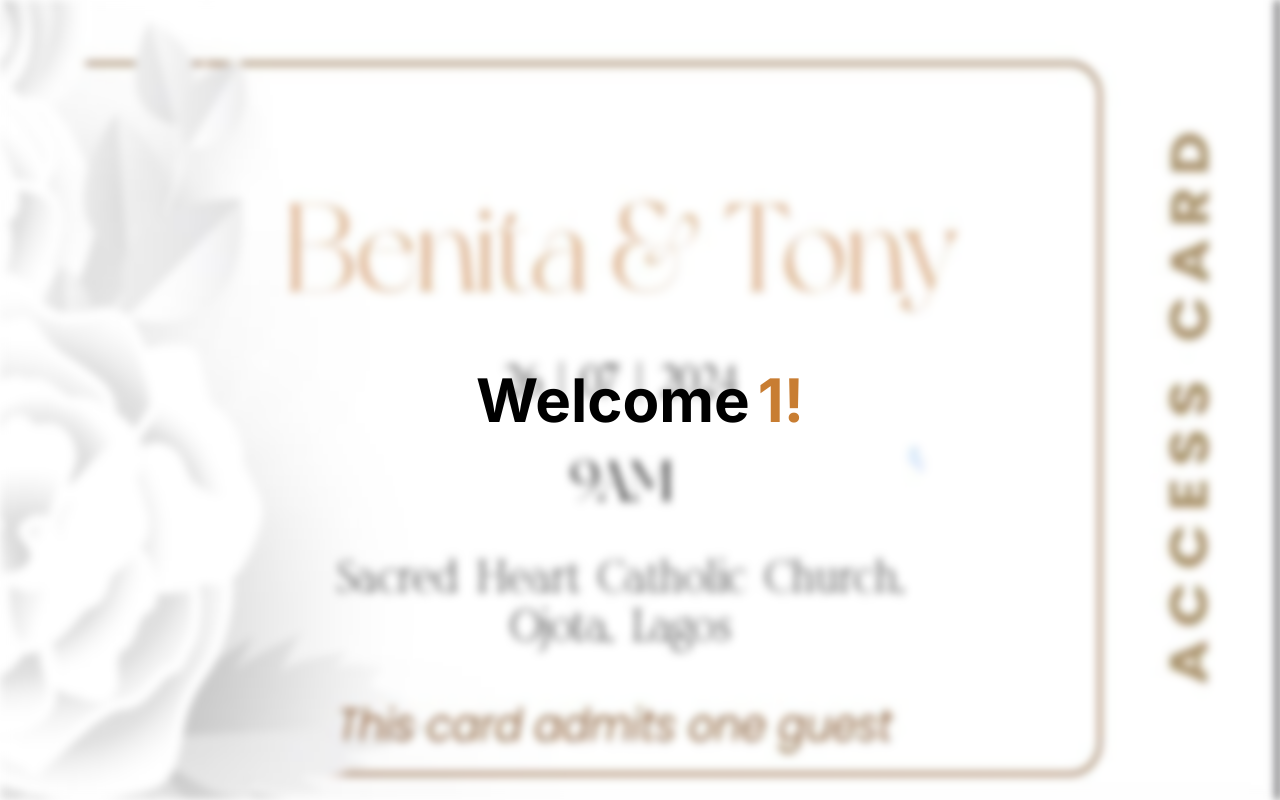
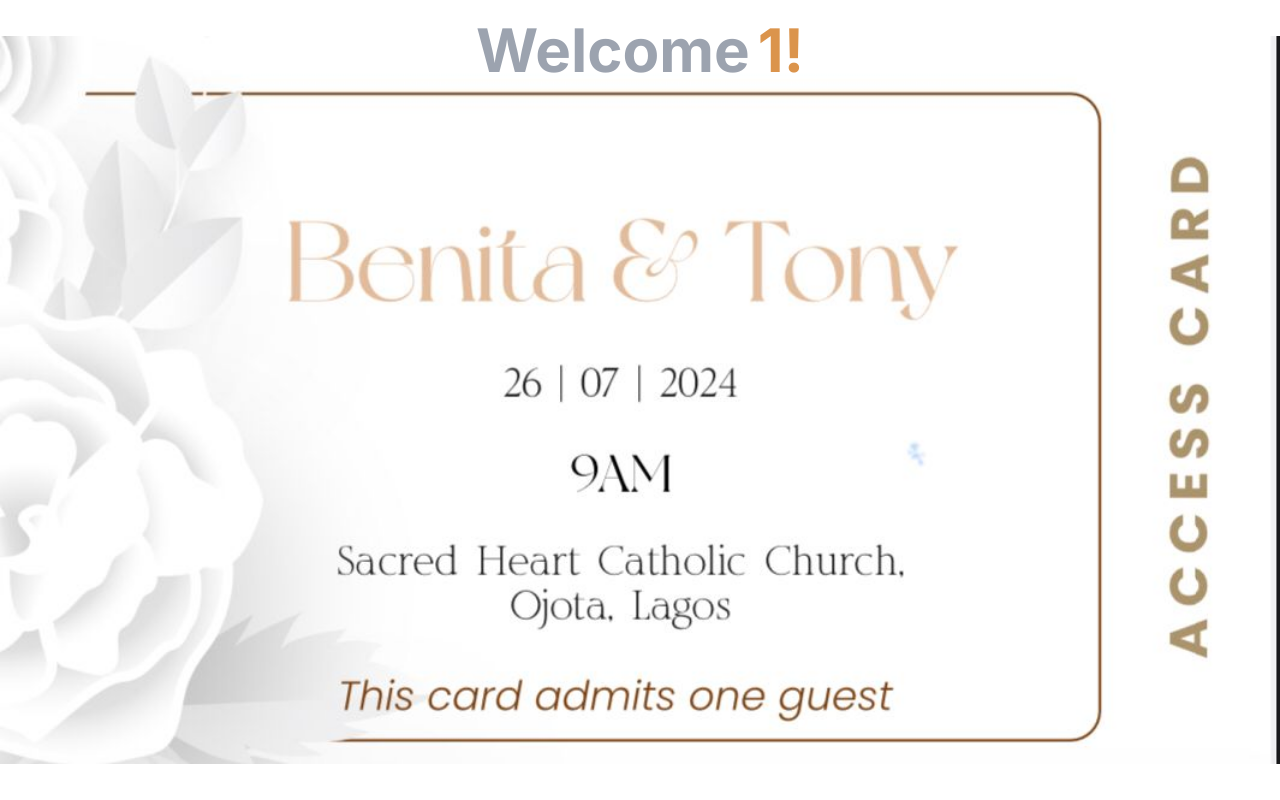
Before and after one commit to Glory-mmachi/_QR-code, a Next.js app: page /access/1 in a window 1280 px wide. Built offline with nearby package versions, Linux system fonts and the light colour scheme.

Commit message:
added styling

```diff
--- a/src/app/access/[accessId]/page.jsx
+++ b/src/app/access/[accessId]/page.jsx
@@ -5,19 +5,26 @@ import background from "../../../../public/B&T.jpg";
 export default function AceessDetails({ params }) {
   console.log(params);
   return (
-    <div className="relative h-[100vh] flex justify-center items-center">
+    <>
+      <div className="relaive h-[100vh] overflow-y-hidden flex justify-center items-top">
         <Image
           src={background}
           alt="sdf"
-        className="absolute blur-sm w-full h-[100vh] z-[-24]"
+          className="absolute z-[-24]"
+          fill={true}
+          style={{ objectFit: "contain", objectPosition: "center" }}
         />
 
-      <div className="w-full h-[100px] bg-gray-200 bg-transparent flex justify-center items-center ">
-        <h1 className="absolute text-6xl font-bold  flex justify-center items-center">
+        <div className="w-full h-[100px] bg-gray-100 text-gray-400 bg-transparent flex justify-center items-center ">
+          <h1 className="absolute text-2xl md:text-6xl font-bold  flex justify-center items-center">
             {" "}
-          Welcome <span className="pl-2 uppercase text-[#c87d32]">{params.accessId}!</span>
+            Welcome{" "}
+            <span className="pl-2 uppercase text-[#db944c]">
+              {params.accessId}!
+            </span>
           </h1>
         </div>
       </div>
+    </>
   );
 }
--- a/src/app/components/contextApi.jsx
+++ b/src/app/components/contextApi.jsx
@@ -4,7 +4,7 @@ import { createContext, useContext, useState } from "react";
 const ThemeContext = createContext();
 
 export default function ThemeProvider({ children }) {
-  const [val, setVal] = useState("Glory");
+  const [val, setVal] = useState("Mbawuike");
 
   function handleChange(e) {
     setText(e.target.value);
```
Lines whose indentation alone changed are shown as unchanged.
